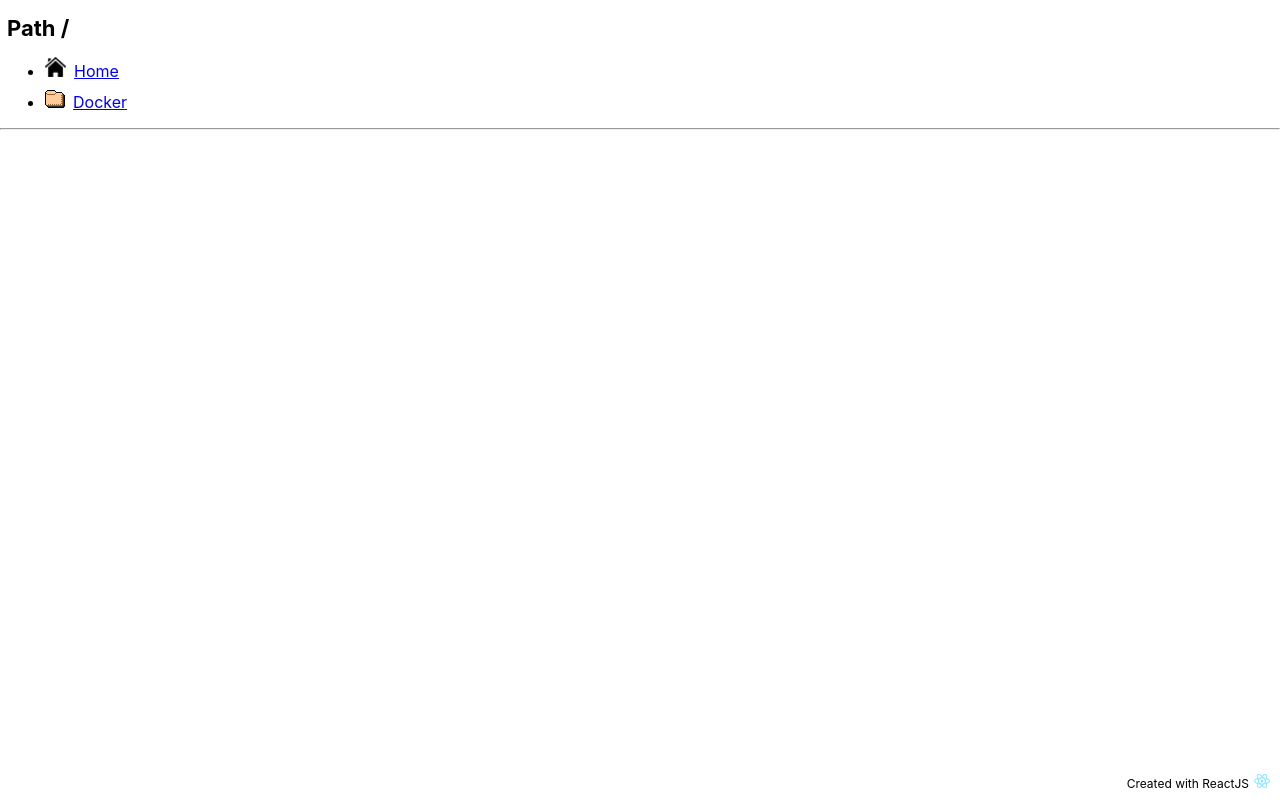
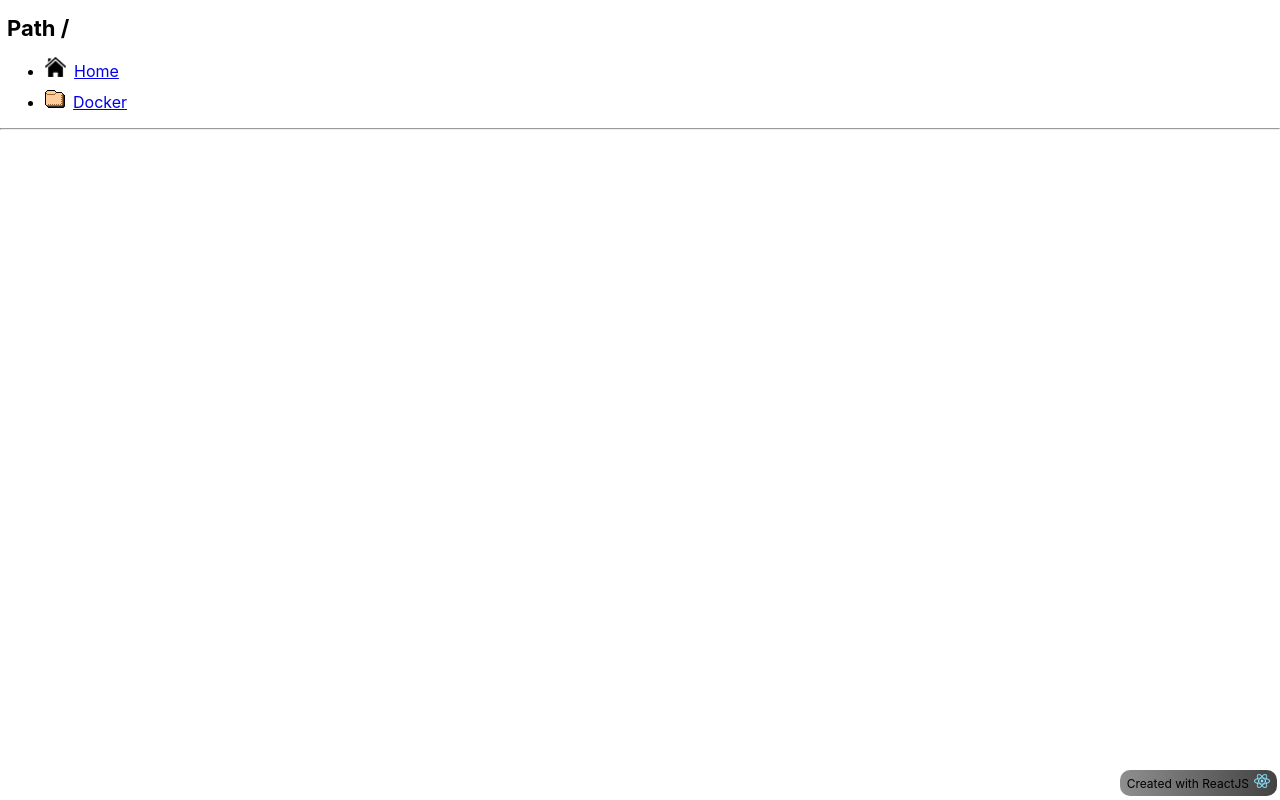
Before and after one commit to Baptiste21/Website-File-Public, a React (Create React App) app: page / in a window 1280 px wide. Built offline with nearby package versions, Linux system fonts and the light colour scheme.

Commit message:
change method logo footer

```diff
--- a/src/App.css
+++ b/src/App.css
@@ -2,7 +2,7 @@
     position: fixed;
     bottom: 0;
     right: 0;
-    background: linear-gradient(left, rgb(143, 143, 143), rgb(66, 66, 66));
+    background: linear-gradient(to right, rgb(143, 143, 143), rgb(66, 66, 66));
     border-radius: 10px;
     padding: 2px 7px 4px 7px;
     margin-right: 3px;
```
